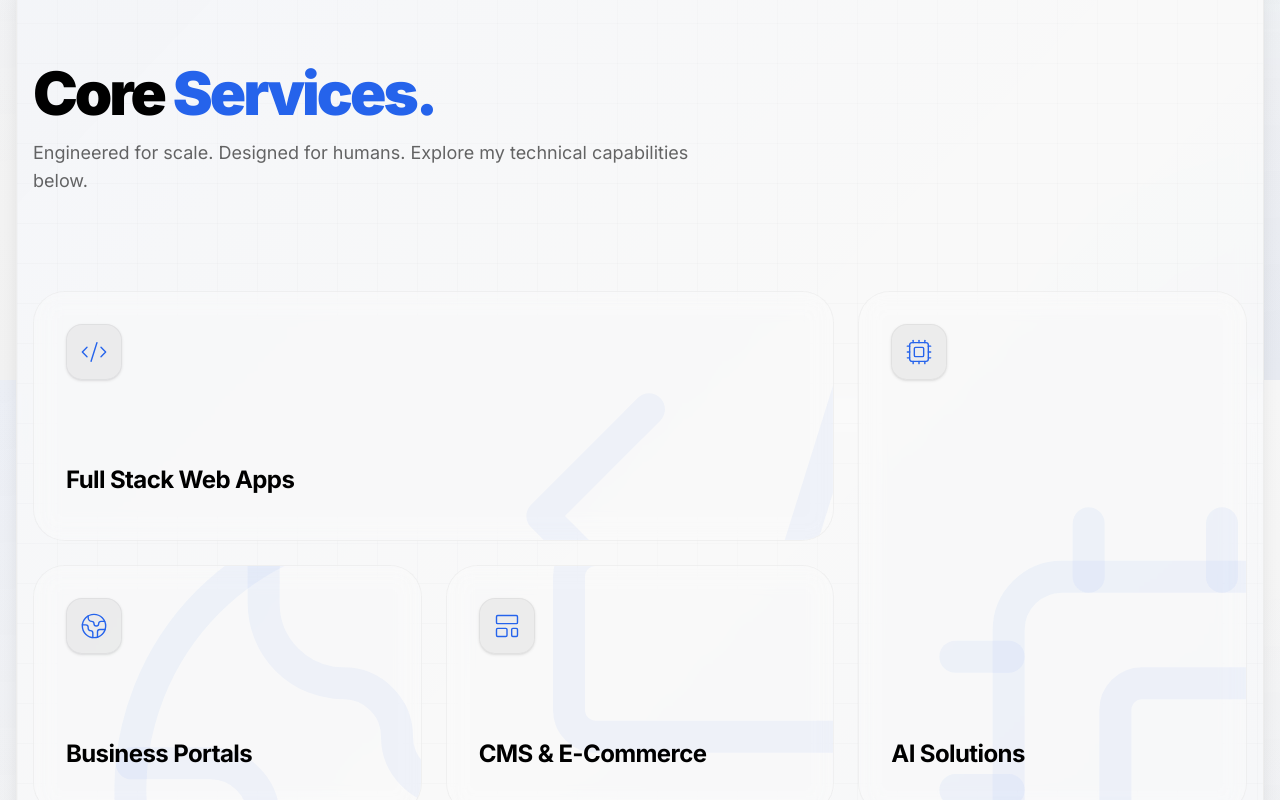
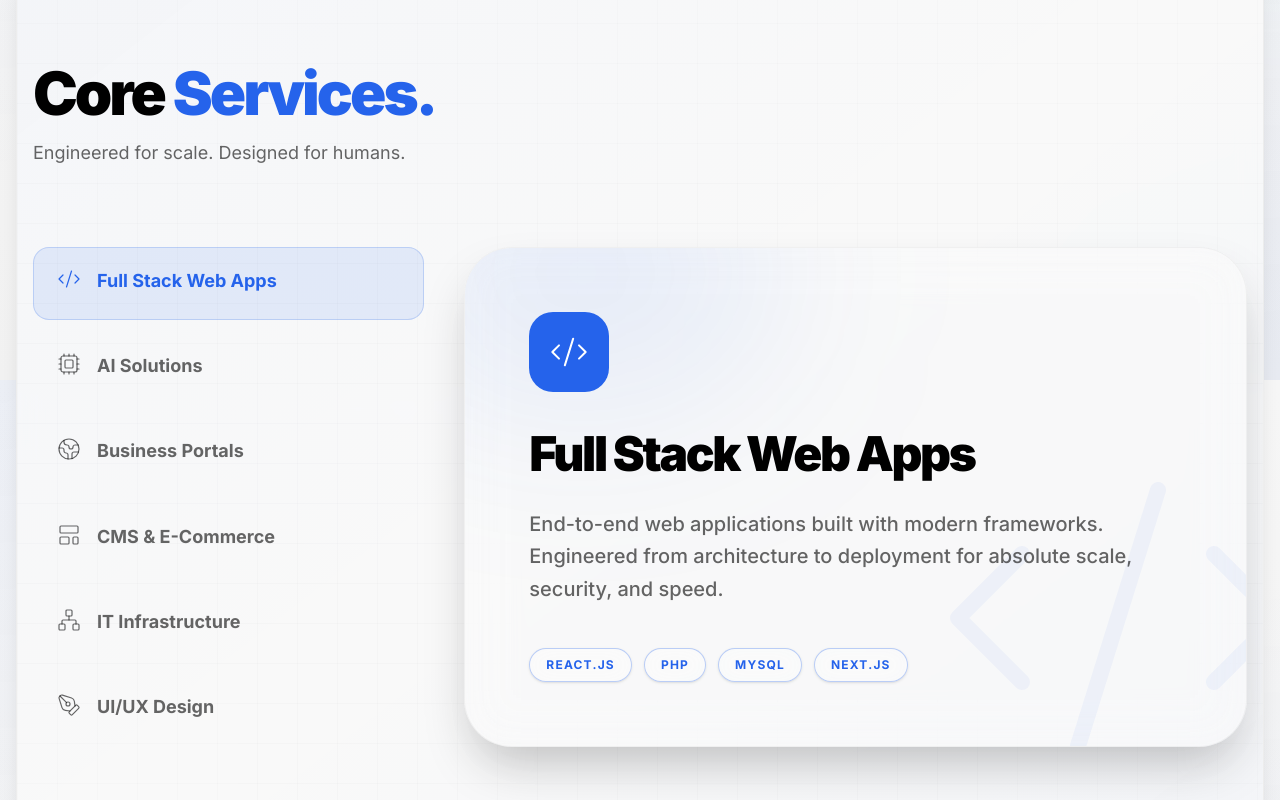
Before and after one commit to codewitharyan-01/Forb-Tech-solutions, a Next.js app: page / in a window 1280 px wide. Shown: the part 1220-2020 px from the top of the page. Built offline with nearby package versions, Linux system fonts and the light colour scheme.

Commit message:
Auto-sync update

```diff
--- a/src/components/sections/Services.tsx
+++ b/src/components/sections/Services.tsx
@@ -1,6 +1,8 @@
 "use client";
 
-import { motion, useMotionValue, useSpring, useTransform } from "framer-motion"
+"use client";
+
+import { motion, AnimatePresence } from "framer-motion"
 import { Code2, Cpu, Globe2, LayoutTemplate, Network, PenTool } from "lucide-react"
 import { useState } from "react"
 
@@ -10,178 +12,155 @@ const services = [
     desc: "End-to-end web applications built with modern frameworks. Engineered from architecture to deployment for absolute scale, security, and speed.",
     icon: Code2,
     tags: ["React.js", "PHP", "MySQL", "Next.js"],
-    gridClass: "md:col-span-2 md:row-span-1",
   },
   {
     title: "AI Solutions",
     desc: "Integration of intelligent LLMs, custom prompt engineering, and hardware-software AI prototypes to automate complex workflows.",
     icon: Cpu,
-    tags: ["Prompt Engineering", "Custom LLMs"],
-    gridClass: "md:col-span-1 md:row-span-2 flex-col justify-between",
+    tags: ["Prompt Engineering", "Custom LLMs", "Hardware AI"],
   },
   {
     title: "Business Portals",
-    desc: "Robust civic and B2B platforms featuring complex role-based access controls and secure internal tools.",
+    desc: "Robust civic and B2B platforms featuring complex role-based access controls, interactive data dashboards, and secure internal tools.",
     icon: Globe2,
-    tags: ["Role-Based Access"],
-    gridClass: "md:col-span-1 md:row-span-1",
+    tags: ["Role-Based Access", "Data Dashboards"],
   },
   {
     title: "CMS & E-Commerce",
-    desc: "High-conversion digital storefronts and SEO-optimized content management systems.",
+    desc: "High-conversion digital storefronts, fully integrated e-commerce solutions, and SEO-optimized content management systems.",
     icon: LayoutTemplate,
-    tags: ["WordPress", "E-Commerce"],
-    gridClass: "md:col-span-1 md:row-span-1",
+    tags: ["WordPress", "E-Commerce", "SEO"],
   },
   {
     title: "IT Infrastructure",
-    desc: "Professional system administration, automated backups, and robust network engineering.",
+    desc: "Professional system administration, automated disaster recovery backups, and robust network engineering for zero-downtime operations.",
     icon: Network,
-    tags: ["Security", "Backups"],
-    gridClass: "md:col-span-2 md:row-span-1",
+    tags: ["Troubleshooting", "Backups", "Security"],
   },
   {
     title: "UI/UX Design",
-    desc: "Pixel-perfect, user-centric interfaces. We design intuitive, accessible experiences.",
+    desc: "Pixel-perfect, user-centric interfaces. We design intuitive, accessible experiences that align with modern enterprise standards.",
     icon: PenTool,
-    tags: ["Responsive", "Wireframing"],
-    gridClass: "md:col-span-1 md:row-span-1",
+    tags: ["Responsive Design", "Wireframing"],
   }
 ];
 
 export function Services() {
+  const [activeIdx, setActiveIdx] = useState(0);
+
   return (
-    <section id="services" className="pt-[15vh] pb-[20vh] px-4 max-w-7xl mx-auto relative z-10" style={{ perspective: "1000px" }}>
+    <section id="services" className="pt-[15vh] pb-[20vh] px-4 max-w-7xl mx-auto relative z-10">
 
       {/* Section Header */}
-      <div className="mb-16 md:mb-24">
+      <div className="mb-12 md:mb-20">
         <h2 className="text-4xl md:text-6xl font-black tracking-tighter mb-4">
           Core <span className="text-primary">Services.</span>
         </h2>
         <p className="text-lg text-muted-foreground max-w-2xl">
-          Engineered for scale. Designed for humans. Explore my technical capabilities below.
+          Engineered for scale. Designed for humans.
         </p>
       </div>
 
-      {/* Bento Box Grid */}
-      <div className="grid grid-cols-1 md:grid-cols-3 auto-rows-[250px] gap-4 md:gap-6 relative">
-        {services.map((svc, i) => (
-          <ServiceBentoCard key={i} svc={svc} index={i} />
-        ))}
+      {/* Interactive Stage Layout (Zero Scroll) */}
+      <div className="flex flex-col lg:flex-row gap-6 md:gap-10 min-h-[500px]">
+
+        {/* Left Side: The Menu (Grid on mobile, column on desktop) */}
+        <div className="w-full lg:w-1/3 grid grid-cols-2 md:grid-cols-3 lg:grid-cols-1 gap-2 md:gap-3 relative z-20">
+          {services.map((svc, i) => {
+            const isActive = activeIdx === i;
+            return (
+              <button
+                key={i}
+                onMouseEnter={() => setActiveIdx(i)}
+                onClick={() => setActiveIdx(i)}
+                className={`relative px-4 py-3 md:px-6 md:py-5 flex flex-col lg:flex-row items-center lg:items-start justify-center lg:justify-start gap-2 md:gap-4 text-center lg:text-left rounded-xl md:rounded-2xl transition-all duration-300 ${
+                  isActive ? "text-primary" : "text-muted-foreground hover:text-foreground hover:bg-foreground/5"
+                }`}
+              >
+                {/* Active Highlight Background */}
+                {isActive && (
+                  <motion.div
+                    layoutId="active-menu-indicator"
+                    className="absolute inset-0 bg-primary/10 border border-primary/20 rounded-xl md:rounded-2xl z-0"
+                    transition={{ type: "spring", stiffness: 300, damping: 30 }}
+                  />
+                )}
+
+                <div className="relative z-10 shrink-0">
+                  <svc.icon strokeWidth={1.2} className="w-5 h-5 md:w-6 md:h-6" />
+                </div>
+                <span className="relative z-10 font-bold text-[11px] md:text-sm lg:text-lg leading-tight md:leading-normal">
+                  {svc.title}
+                </span>
+              </button>
+            );
+          })}
         </div>
 
-    </section>
-  )
-}
+        {/* Right Side: The Stage */}
+        <div className="w-full lg:w-2/3 relative rounded-[2rem] md:rounded-[3rem] border border-border/40 bg-background/40 backdrop-blur-xl overflow-hidden flex flex-col shadow-2xl">
 
-function ServiceBentoCard({ svc, index }: { svc: typeof services[0], index: number }) {
-  const [mousePos, setMousePos] = useState({ x: 0, y: 0 });
-  const x = useMotionValue(0);
-  const y = useMotionValue(0);
-
-  // Smooth physics-based spring for 3D tilt
-  const mouseXSpring = useSpring(x, { stiffness: 300, damping: 40 });
-  const mouseYSpring = useSpring(y, { stiffness: 300, damping: 40 });
-
-  // Map mouse position to rotation angle (max 5 degrees)
-  const rotateX = useTransform(mouseYSpring, [-0.5, 0.5], ["5deg", "-5deg"]);
-  const rotateY = useTransform(mouseXSpring, [-0.5, 0.5], ["-5deg", "5deg"]);
-
-  const handleMouseMove = (e: React.MouseEvent<HTMLDivElement>) => {
-    const rect = e.currentTarget.getBoundingClientRect();
-    const width = rect.width;
-    const height = rect.height;
-
-    const mouseX = e.clientX - rect.left;
-    const mouseY = e.clientY - rect.top;
-
-    // Update spring values for 3D tilt (-0.5 to 0.5)
-    x.set(mouseX / width - 0.5);
-    y.set(mouseY / height - 0.5);
-
-    // Update raw pixel coordinates for radial spotlight gradient
-    setMousePos({ x: mouseX, y: mouseY });
-  };
-
-  const handleMouseLeave = () => {
-    x.set(0);
-    y.set(0);
-  };
-
-  return (
+          <AnimatePresence mode="wait">
             <motion.div
-      initial={{ opacity: 0, y: 20 }}
-      whileInView={{ opacity: 1, y: 0 }}
-      viewport={{ once: true, margin: "-10%" }}
-      transition={{ duration: 0.5, delay: index * 0.1 }}
-      onMouseMove={handleMouseMove}
-      onMouseLeave={handleMouseLeave}
-      style={{
-        rotateX,
-        rotateY,
-        transformStyle: "preserve-3d",
-        "--mouse-x": `${mousePos.x}px`,
-        "--mouse-y": `${mousePos.y}px`,
-      } as React.CSSProperties}
-      className={`group relative overflow-hidden rounded-[2rem] border border-border/40 bg-background/40 backdrop-blur-md transition-all duration-300 flex flex-col p-6 md:p-8 cursor-crosshair ${svc.gridClass}`}
+              key={activeIdx}
+              initial={{ opacity: 0, y: 20, scale: 0.98 }}
+              animate={{ opacity: 1, y: 0, scale: 1 }}
+              exit={{ opacity: 0, y: -20, scale: 0.98 }}
+              transition={{ duration: 0.4, ease: "easeOut" }}
+              className="flex flex-col h-full p-8 md:p-12 lg:p-16 relative z-10"
             >
-      {/* 1. Dynamic Radial Spotlight (Follows Mouse inside the card) */}
-      <div
-        className="pointer-events-none absolute -inset-px rounded-[2rem] opacity-0 transition-opacity duration-300 group-hover:opacity-100 z-0"
-        style={{
-          background: `radial-gradient(800px circle at var(--mouse-x) var(--mouse-y), rgba(var(--primary), 0.08), transparent 40%)`
-        }}
-      />
-
-      {/* 2. Dynamic Border Glow Tracking */}
-      <div
-        className="pointer-events-none absolute inset-0 rounded-[2rem] opacity-0 transition-opacity duration-300 group-hover:opacity-100 z-20"
-        style={{
-          border: '1px solid transparent',
-          background: `radial-gradient(400px circle at var(--mouse-x) var(--mouse-y), rgba(var(--primary), 0.5), transparent 40%) border-box`,
-          WebkitMask: 'linear-gradient(#fff 0 0) padding-box, linear-gradient(#fff 0 0)',
-          WebkitMaskComposite: 'xor',
-          maskComposite: 'exclude'
-        }}
-      />
-
-      {/* Top Header Section */}
-      <div className="flex items-start justify-between relative z-10" style={{ transform: "translateZ(30px)" }}>
-        <div className="w-12 h-12 md:w-14 md:h-14 shrink-0 rounded-2xl flex items-center justify-center bg-foreground/5 text-primary border border-border/50 group-hover:bg-primary group-hover:text-primary-foreground group-hover:border-primary transition-colors duration-500 shadow-sm">
-          <svc.icon strokeWidth={1.2} className="w-6 h-6 md:w-7 md:h-7" />
-        </div>
+              {/* Dynamic Icon */}
+              <div className="w-16 h-16 md:w-20 md:h-20 shrink-0 rounded-[1.5rem] flex items-center justify-center bg-primary text-primary-foreground shadow-[0_0_30px_rgba(var(--primary),0.3)] mb-8">
+                {(() => {
+                  const Icon = services[activeIdx].icon;
+                  return <Icon strokeWidth={1.2} className="w-8 h-8 md:w-10 md:h-10" />;
+                })()}
               </div>
 
-      {/* Content Section */}
-      <div className="mt-auto relative z-10 pt-8" style={{ transform: "translateZ(40px)" }}>
-        <h3 className="text-xl md:text-2xl font-bold tracking-tight text-foreground mb-3 group-hover:text-primary transition-colors duration-300">
-          {svc.title}
+              {/* Dynamic Content */}
+              <h3 className="text-3xl md:text-5xl font-black tracking-tighter text-foreground mb-6 leading-tight">
+                {services[activeIdx].title}
               </h3>
 
-        {/* Description (Always visible on mobile, hover-revealed on desktop) */}
-        <div className="grid grid-rows-[1fr] md:grid-rows-[0fr] md:group-hover:grid-rows-[1fr] transition-[grid-template-rows] duration-500 ease-out">
-          <div className="overflow-hidden">
-            <p className="text-sm md:text-base text-muted-foreground leading-relaxed mb-4 opacity-100 md:opacity-0 md:group-hover:opacity-100 transition-opacity duration-500 delay-100 mt-2 md:mt-0">
-              {svc.desc}
+              <p className="text-lg md:text-xl text-muted-foreground leading-relaxed max-w-2xl mb-10 font-medium">
+                {services[activeIdx].desc}
               </p>
-            <div className="flex flex-wrap gap-2 pb-2">
-              {svc.tags.map((tag: string, j: number) => (
-                <span key={j} className="px-3 py-1.5 rounded-full border border-primary/20 bg-background/80 backdrop-blur-sm text-[10px] font-bold uppercase tracking-widest text-primary opacity-100 md:opacity-0 md:group-hover:opacity-100 transition-opacity duration-500 md:delay-[150ms]">
+
+              {/* Tags */}
+              <div className="flex flex-wrap gap-3 mt-auto">
+                {services[activeIdx].tags.map((tag, j) => (
+                  <span key={j} className="px-4 py-2 rounded-full border border-primary/30 bg-background/80 backdrop-blur-md text-[10px] md:text-xs font-bold uppercase tracking-widest text-primary shadow-sm">
                     {tag}
                   </span>
                 ))}
               </div>
-          </div>
-        </div>
+            </motion.div>
+          </AnimatePresence>
+
+          {/* Rotating Massive Background Watermark */}
+          <div className="absolute -bottom-16 -right-16 text-primary/5 pointer-events-none z-0">
+             <AnimatePresence mode="wait">
+                <motion.div
+                  key={activeIdx}
+                  initial={{ opacity: 0, scale: 0.5, rotate: -45 }}
+                  animate={{ opacity: 1, scale: 1, rotate: 0 }}
+                  exit={{ opacity: 0, scale: 0.5, rotate: 45 }}
+                  transition={{ duration: 0.6, ease: "easeOut" }}
+                >
+                  {(() => {
+                    const Icon = services[activeIdx].icon;
+                    return <Icon strokeWidth={1} className="w-64 h-64 md:w-96 md:h-96" />;
+                  })()}
+                </motion.div>
+             </AnimatePresence>
           </div>
 
-      {/* Massive Background Watermark */}
-      <div
-        className="absolute -bottom-10 -right-10 text-primary/5 pointer-events-none transform scale-[3] md:scale-[5] transition-transform duration-700 ease-out group-hover:scale-[3.5] md:group-hover:scale-[5.5] group-hover:text-primary/10 group-hover:-rotate-12 z-0"
-        style={{ transform: "translateZ(10px)" }}
-      >
-         <svc.icon strokeWidth={1.2} className="w-32 h-32" />
+          {/* Subtle Ambient Glow */}
+          <div className="absolute top-[-20%] left-[-10%] w-[50%] h-[50%] bg-primary/10 rounded-full blur-[100px] pointer-events-none z-0" />
+
         </div>
-    </motion.div>
+
+      </div>
+    </section>
   )
 }
```
Also changed, not shown: 1 other file (tests, documents, lock files or other folders). Lines whose indentation alone changed are shown as unchanged.
